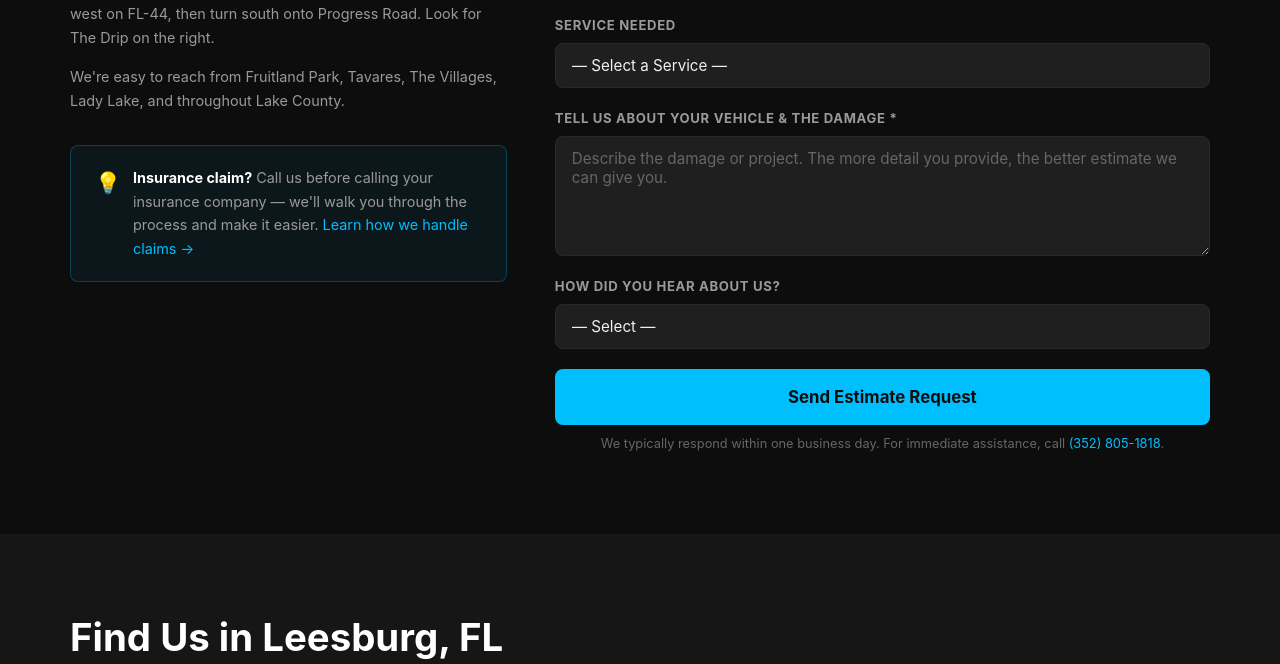
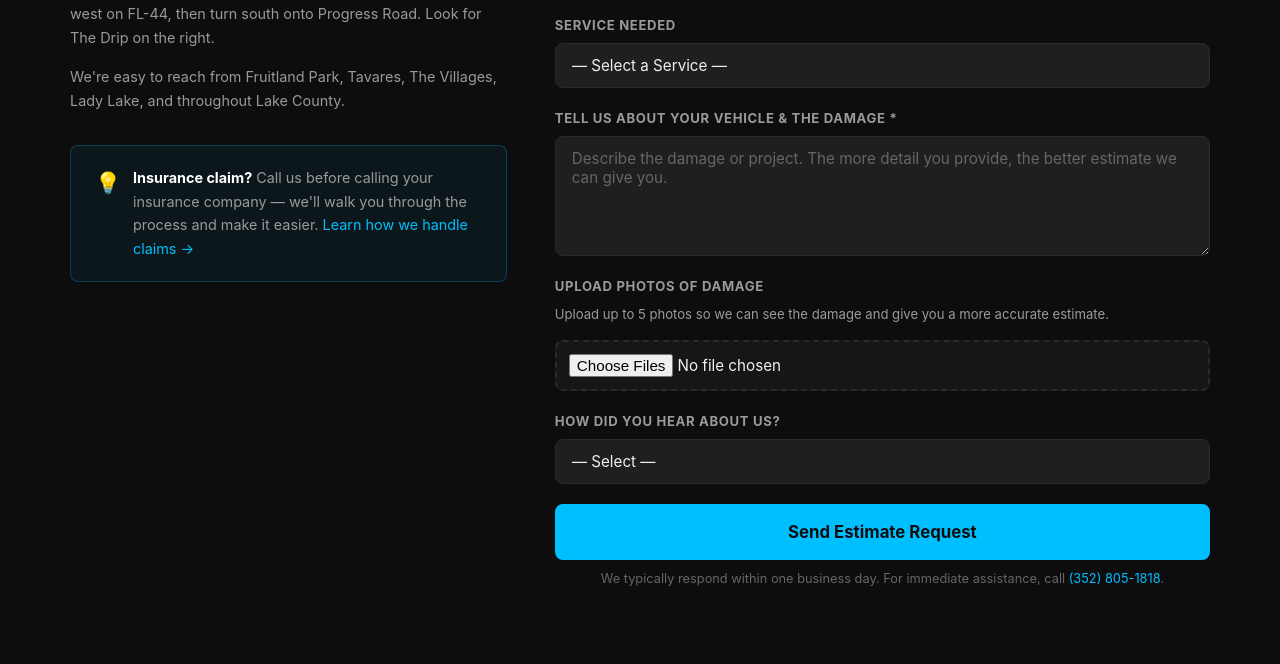
Before and after one commit to RonnyKane/drip-automotive-site, a plain HTML site: page contact.html in a window 1280 px wide. Shown: the part 836-1500 px from the top of the page. Drawn offline with Linux system fonts and the light colour scheme.

Commit message:
Add photo upload section to estimate form

```diff
--- a/contact.html
+++ b/contact.html
@@ -130,7 +130,7 @@
               <p>We'll be in touch within one business day. You can also call us directly at <a href="tel:+13528051818">(352) 805-1818</a>.</p>
             </div>
 
-            <form id="contact-form" action="https://formsubmit.co/thedrippaint@gmail.com" method="POST" novalidate>
+            <form id="contact-form" action="https://formsubmit.co/thedrippaint@gmail.com" method="POST" enctype="multipart/form-data" novalidate>
               <input type="hidden" name="_subject" value="New Estimate Request — The Drip Auto Body">
               <input type="hidden" name="_captcha" value="true">
               <input type="hidden" name="_template" value="table">
@@ -176,6 +176,20 @@
                 <div class="form-group full">
                   <label for="message">Tell Us About Your Vehicle &amp; the Damage *</label>
                   <textarea id="message" name="message" placeholder="Describe the damage or project. The more detail you provide, the better estimate we can give you." required></textarea>
+                </div>
+                <div class="form-group full">
+                  <label for="photos">Upload Photos of Damage</label>
+                  <p style="font-size:0.82rem;color:var(--text-muted);margin-bottom:0.5rem;">Upload up to 5 photos so we can see the damage and give you a more accurate estimate.</p>
+                  <input type="file" id="photos" name="attachment" accept="image/*" multiple style="
+                    padding: 0.75rem;
+                    border: 2px dashed var(--border);
+                    border-radius: var(--radius);
+                    background: var(--surface);
+                    color: var(--text);
+                    width: 100%;
+                    cursor: pointer;
+                    transition: border-color 0.2s;
+                  " />
                 </div>
                 <div class="form-group full">
                   <label for="howheard">How Did You Hear About Us?</label>
```
